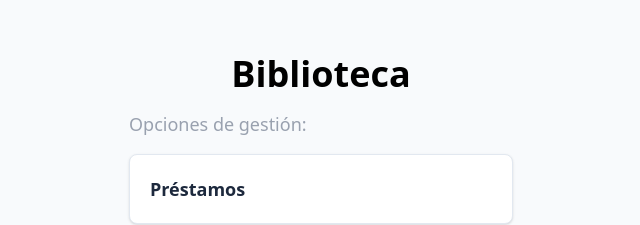
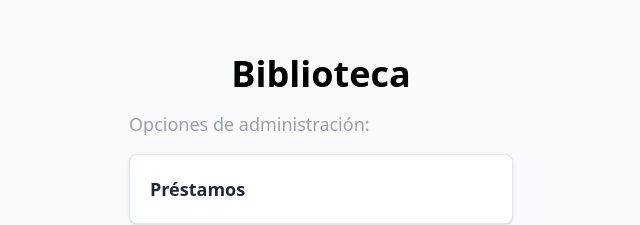
Before and after one commit to baucuenca/ASI-TP5-frontend, a React (Vite) app: page / in a window 1280 px wide. Shown: the part 175-400 px from the top of the page, without its empty margins (319-959 px from the left). Built offline with nearby package versions, Linux system fonts and the light colour scheme.

Commit message:
Update Home.tsx

```diff
--- a/src/pages/Home.tsx
+++ b/src/pages/Home.tsx
@@ -7,7 +7,9 @@ function Home() {
     <main className="min-h-screen bg-slate-50 flex items-center justify-center p-6">
       <div className="w-full max-w-sm">
         <h1 className="text-4xl font-bold text-center mb-4">Biblioteca</h1>
-        <h2 className="text-lg  mb-4 text-gray-400">Opciones de gestión:</h2>
+        <h2 className="text-lg  mb-4 text-gray-400">
+          Opciones de administración:
+        </h2>
 
         {/* Menu */}
         <div className="space-y-4">
```
